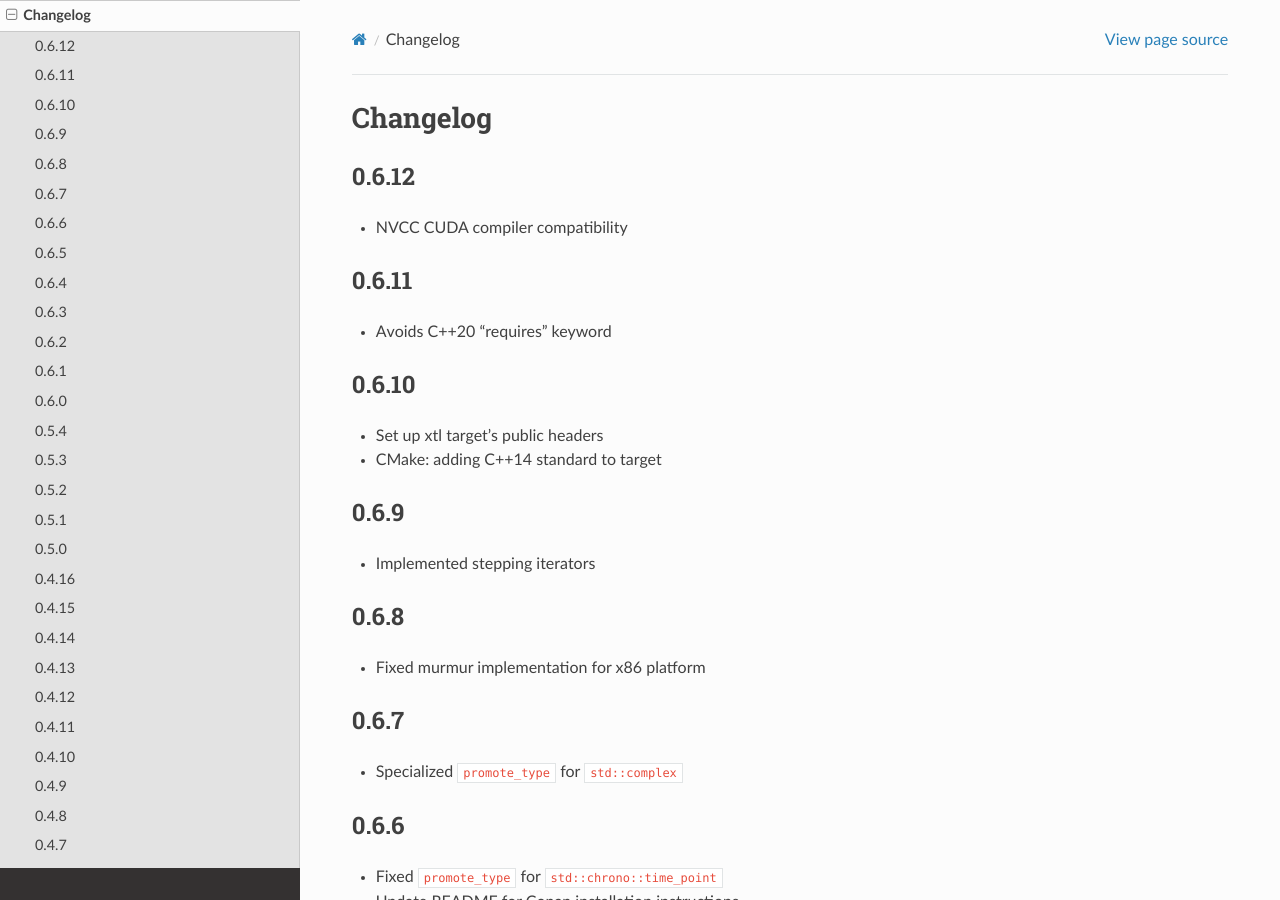
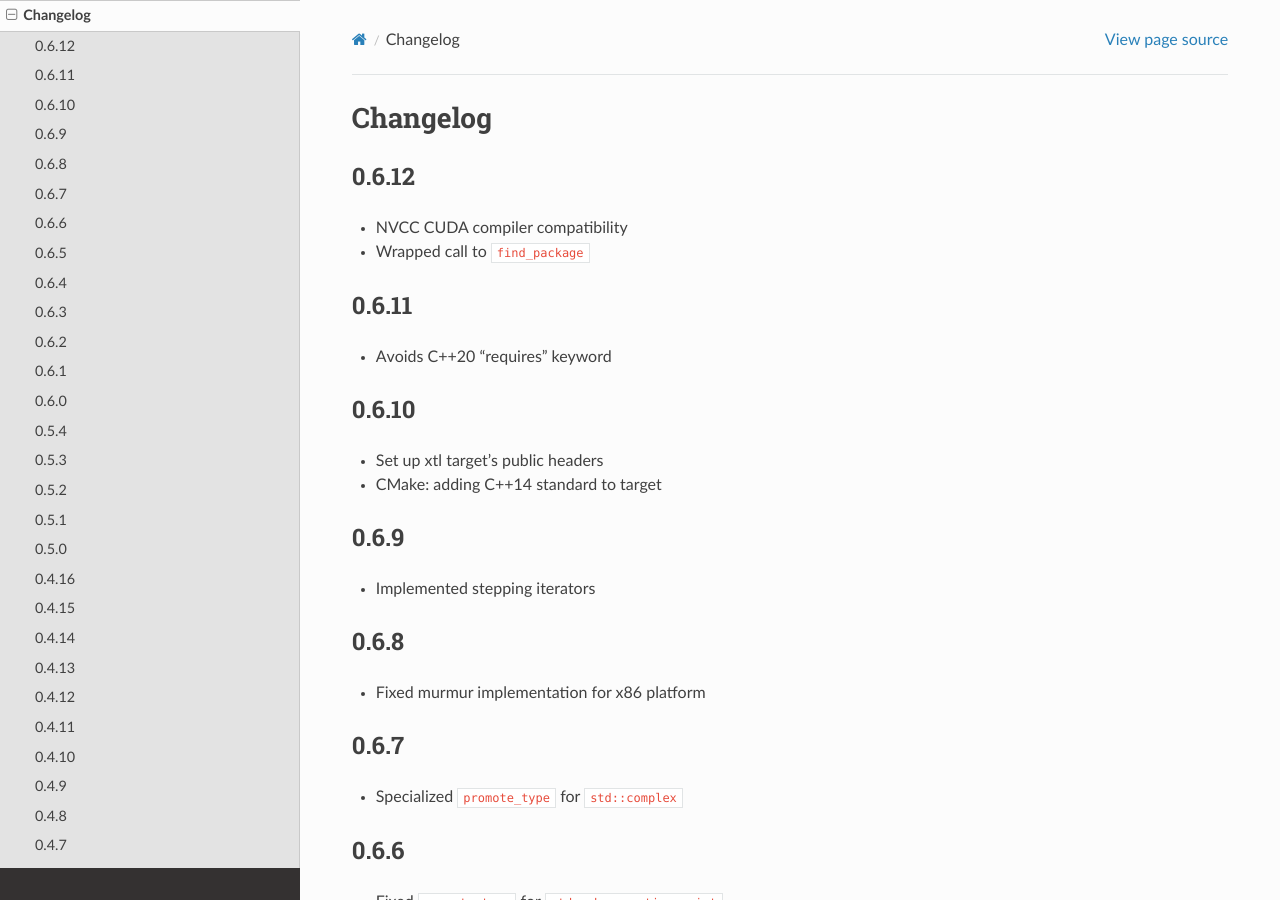
Before and after one commit to xtensor-stack/xtl, a Sphinx documentation site: the page built from docs/source/changelog.rst, in a window 1280 px wide and 900 px high. Built offline with Sphinx 7.4.7 and the Read the Docs theme 2.0.0, drawn with Linux system fonts in a browser that asks for light colours.

Commit message:
Release 0.6.12

```diff
--- a/docs/source/changelog.rst
+++ b/docs/source/changelog.rst
@@ -11,6 +11,7 @@ Changelog
 ------
 
 - NVCC CUDA compiler compatibility
+- Wrapped call to ``find_package``
 
 0.6.11
 ------
```
Also changed, not shown: 1 other file.
